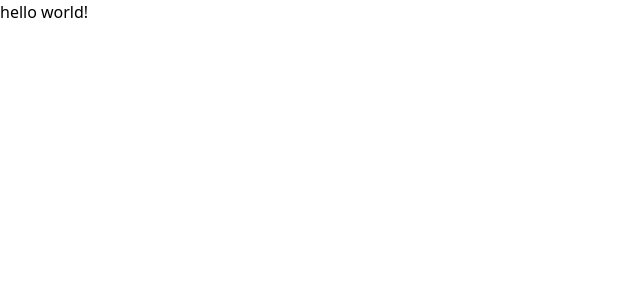
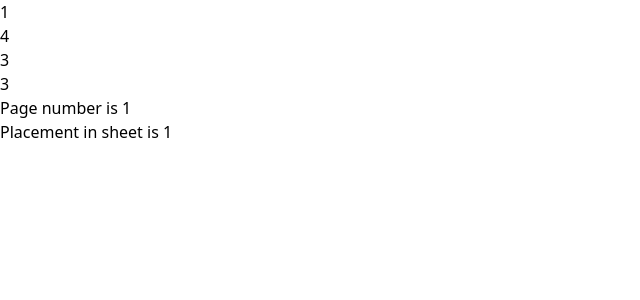
Before and after one commit to MattFelice/card-sorter, a React (Create React App) app: page / in a window 1280 px wide. Shown: the top 300 px of the page, without its empty margins (0-640 px from the left). Built offline with nearby package versions, Linux system fonts and the light colour scheme.

Commit message:
Basic ui to sort cards

```diff
--- a/src/App.tsx
+++ b/src/App.tsx
@@ -1,11 +1,36 @@
 //import logo from './logo.svg';
 import React from 'react';
 import './assets/main.css';
+import InputAtom from './atoms/input-atom';
+import cardSort from './functions/card-sort';
+import { CardSortInterface } from './interfaces/card-sort-interface';
 
 function App() {
+  let cardNumberState = React.useState('1');
+  let cardCopiesState = React.useState('4');
+  let sheetRowsState = React.useState('3');
+  let sheetColumnsState = React.useState('3');
+
+  let cardSortState = React.useState<CardSortInterface>({
+    cardPlacement: 1,
+    sheetSize: 1,
+    currentSheetNumber: 1,
+    lastIndexOnSheet: 1,
+    cardPlacementInSheet: 1
+  });
+
+  React.useEffect(() => {
+    cardSortState[1](cardSort(cardNumberState[0], [sheetColumnsState[0], sheetRowsState[0]], cardCopiesState[0]));
+  }, cardNumberState);
+
   return (
     <div className="App container mx-auto">
-      hello world!
+      <InputAtom placeholder="Card Number" value={cardNumberState} /><br />
+      <InputAtom placeholder="Card Copies" value={cardCopiesState} /><br />
+      <InputAtom placeholder="Sheet Rows" value={sheetRowsState} /><br />
+      <InputAtom placeholder="Sheet Columns" value={sheetColumnsState} /><br />
+      Page number is {cardSortState[0].currentSheetNumber}<br />
+      Placement in sheet is {cardSortState[0].cardPlacementInSheet}
     </div>
   );
 }
--- /dev/null
+++ b/src/functions/card-sort.ts
@@ -0,0 +1,24 @@
+import { CardSortInterface } from "../interfaces/card-sort-interface";
+
+export const cardSort = (cardIndex: string, gridSize: [string, string] = ['3', '3'], cardSpacing: string = '4'): CardSortInterface => {
+    const cardInfo = {
+        cardIndex: parseInt(cardIndex, 10),
+        gridSize: gridSize.map(value => parseInt(value, 10)),
+        cardSpacing: parseInt(cardSpacing, 10)
+    }
+
+    const cardPlacement = cardInfo.cardSpacing > 1 ? cardInfo.cardIndex * cardInfo.cardSpacing - cardInfo.cardSpacing + 1 : cardInfo.cardIndex;
+    const sheetSize = cardInfo.gridSize.reduce((accumulator, currentValue) => accumulator * currentValue);
+
+    const currentSheetNumber = Math.ceil(cardPlacement / sheetSize);
+    const lastIndexOnSheet = (currentSheetNumber * sheetSize) - sheetSize;
+
+    let cardPlacementInSheet = cardPlacement % lastIndexOnSheet;
+    console.log(cardPlacement <= sheetSize);
+    if(cardPlacement <= sheetSize) cardPlacementInSheet = cardPlacement;
+    else if(cardPlacementInSheet === 0) cardPlacementInSheet = lastIndexOnSheet;
+
+    return {cardPlacement, sheetSize, currentSheetNumber, lastIndexOnSheet, cardPlacementInSheet};
+}
+
+export default cardSort;
--- /dev/null
+++ b/src/interfaces/card-sort-interface.ts
@@ -0,0 +1,9 @@
+export interface CardSortInterface {
+    cardPlacement: number;
+    sheetSize: number;
+    currentSheetNumber: number;
+    lastIndexOnSheet: number;
+    cardPlacementInSheet: number;
+}
+
+export default CardSortInterface;
```
